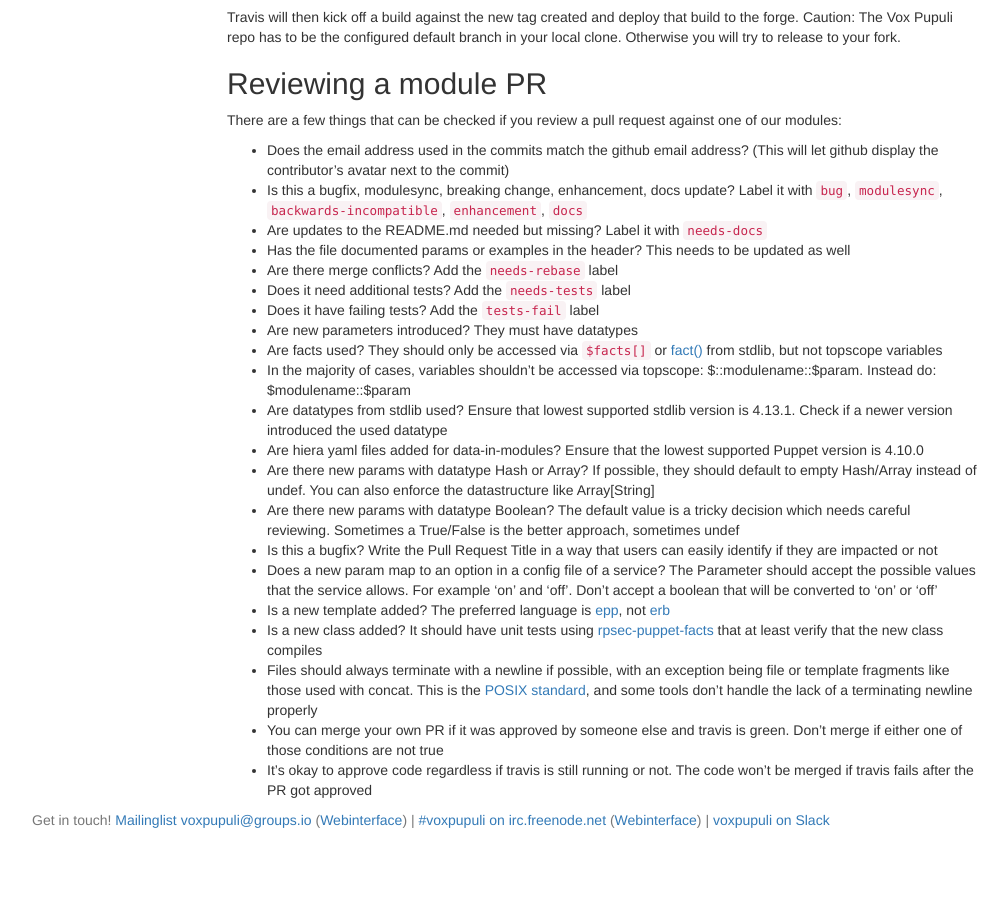
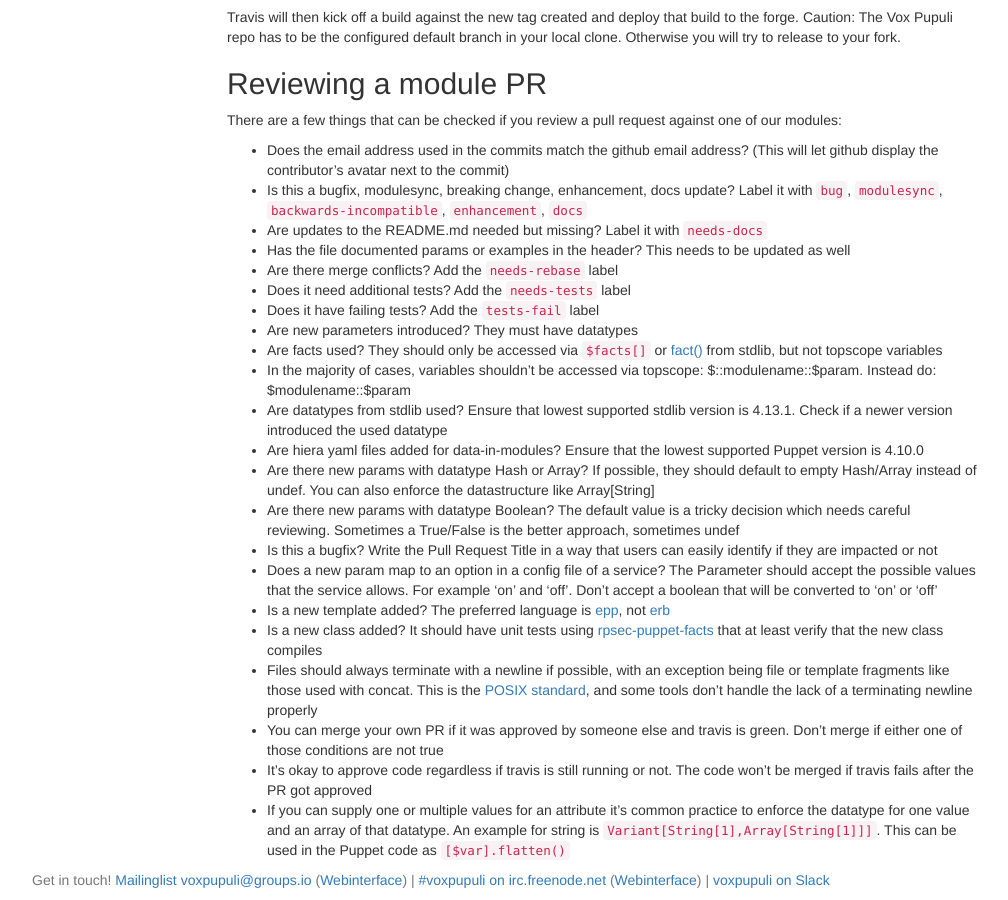
Before and after one commit to voxpupuli/voxpupuli.github.io, a Jekyll site: the page built from docs/index.md, in a window 1280 px wide and 900 px high, scrolled down 2525 px. Shown: the whole window, without its empty margins (38-1046 px from the left). Built offline with Jekyll 4.4.1, drawn with Linux system fonts in a browser that asks for light colours; nearby versions of some CDN libraries; before the commit the page ends 3365 px from its top, so only the background shows below that.

Commit message:
add a note about multiple values for a parameter

```diff
--- a/docs/index.md
+++ b/docs/index.md
@@ -159,3 +159,4 @@ There are a few things that can be checked if you review a pull request against
 * Files should always terminate with a newline if possible, with an exception being file or template fragments like those used with concat. This is the [POSIX standard](http://pubs.opengroup.org/onlinepubs/9699919799/basedefs/V1_chap03.html#tag_03_206), and some tools don't handle the lack of a terminating newline properly
 * You can merge your own PR if it was approved by someone else and travis is green. Don't merge if either one of those conditions are not true
 * It's okay to approve code regardless if travis is still running or not. The code won't be merged if travis fails after the PR got approved
+* If you can supply one or multiple values for an attribute it's common practice to enforce the datatype for one value and an array of that datatype. An example for string is `Variant[String[1],Array[String[1]]]`. This can be used in the Puppet code as `[$var].flatten()`
```
